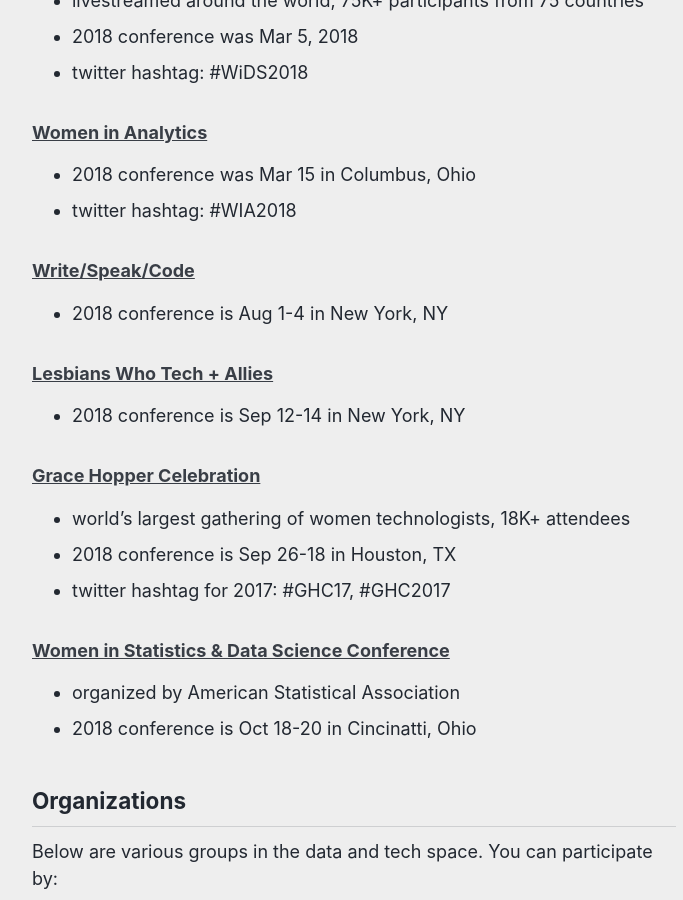
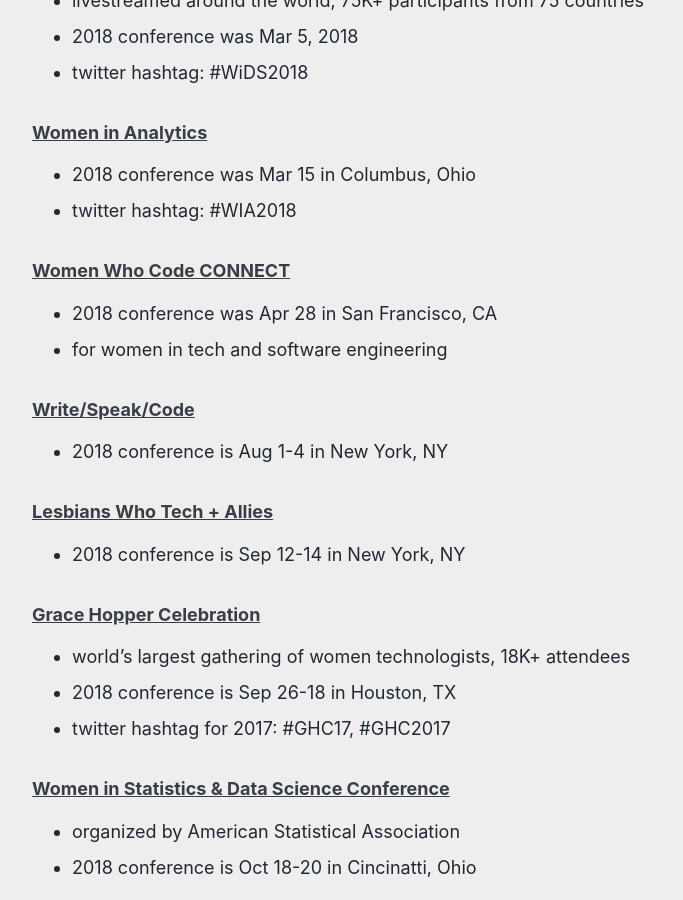
Before and after one commit to reshamas/reshamas.github.io, a Jekyll site: the page built from _posts/2018-05-09-resources-for-women-in-data-science.md, in a window 1280 px wide and 900 px high, scrolled down 2692 px. Shown: the whole window, without its empty margins (286-969 px from the left). Built offline with Jekyll 4.4.1, drawn with Linux system fonts in a browser that asks for light colours; comment, search, counter and statistics services are not loaded; some of the changed text lies outside the part shown.

Commit message:
Update 2018-05-09-resources-for-women-in-data-science.md

```diff
--- a/_posts/2018-05-09-resources-for-women-in-data-science.md
+++ b/_posts/2018-05-09-resources-for-women-in-data-science.md
@@ -57,6 +57,10 @@
 ### [Women in Analytics](https://www.womeninanalytics.org)
 - 2018 conference was Mar 15 in Columbus, Ohio
 - twitter hashtag:  #WIA2018
+
+### [Women Who Code CONNECT](https://connect2018.womenwhocode.com/)
+- 2018 conference was Apr 28 in San Francisco, CA
+- for women in tech and software engineering
 
 ### [Write/Speak/Code](http://www.writespeakcode.com/2018/index.html)
 - 2018 conference is Aug 1-4 in New York, NY
```
